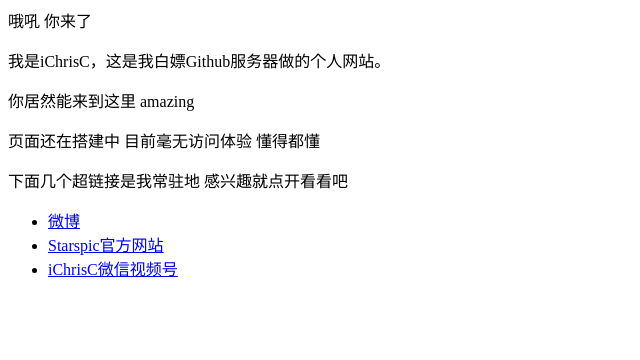
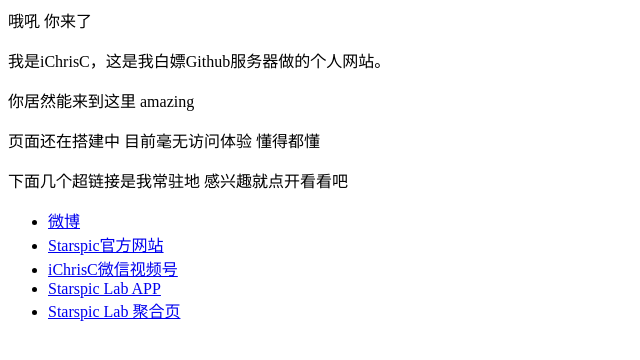
Before and after one commit to cchrishark/cchrishark.github.io, a plain HTML site: page index.html in a window 1280 px wide. Shown: the whole page, without its empty margins (0-640 px from the left). Drawn offline with Linux system fonts and the light colour scheme.

Commit message:
Update index.html

```diff
--- a/index.html
+++ b/index.html
@@ -8,4 +8,6 @@
   <li> <a href="https://weibo.com/u/5600249331">微博</a> </li>
   <li> <a href="https://starspic.baklib-free.com/">Starspic官方网站</a> </li>
   <li> <a href="http://mp.weixin.qq.com/s?__biz=MzkyNTAyNjE1OA==&mid=100000019&idx=1&sn=23e3cece88b4284ccf18e4356ef2ce61&chksm=41cd931276ba1a044f684e7ef982904b954db0b8e66bd67c79ba65682c6e188fd90249d6c0ea#rd">iChrisC微信视频号</a> </li>
+  <li> <a href="http://link.i327.xin/app">Starspic Lab APP</a> </li>
+  <li> <a href="http://link.i327.xin/qr">Starspic Lab 聚合页</a> </li>
 </ul>
```
